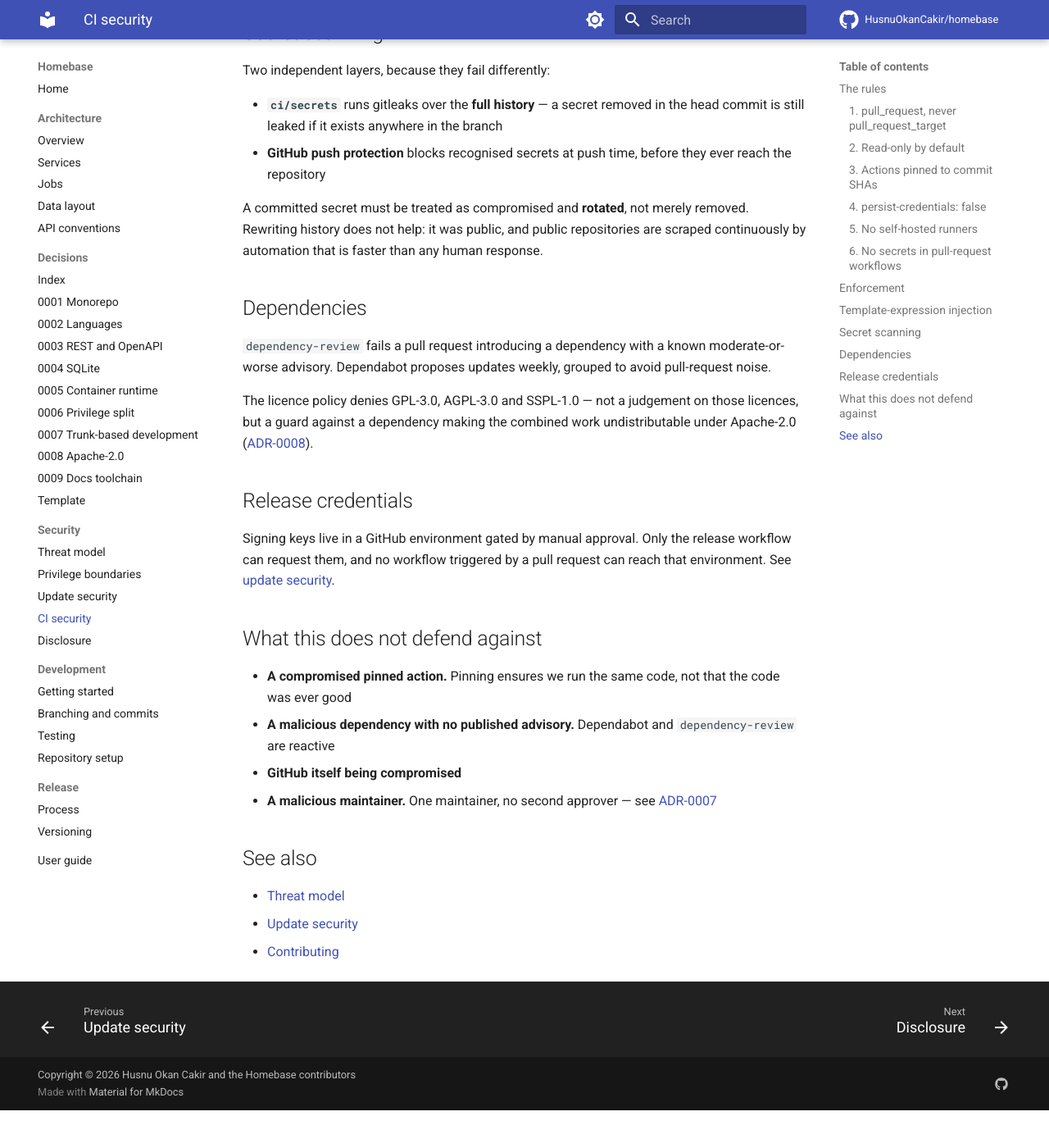
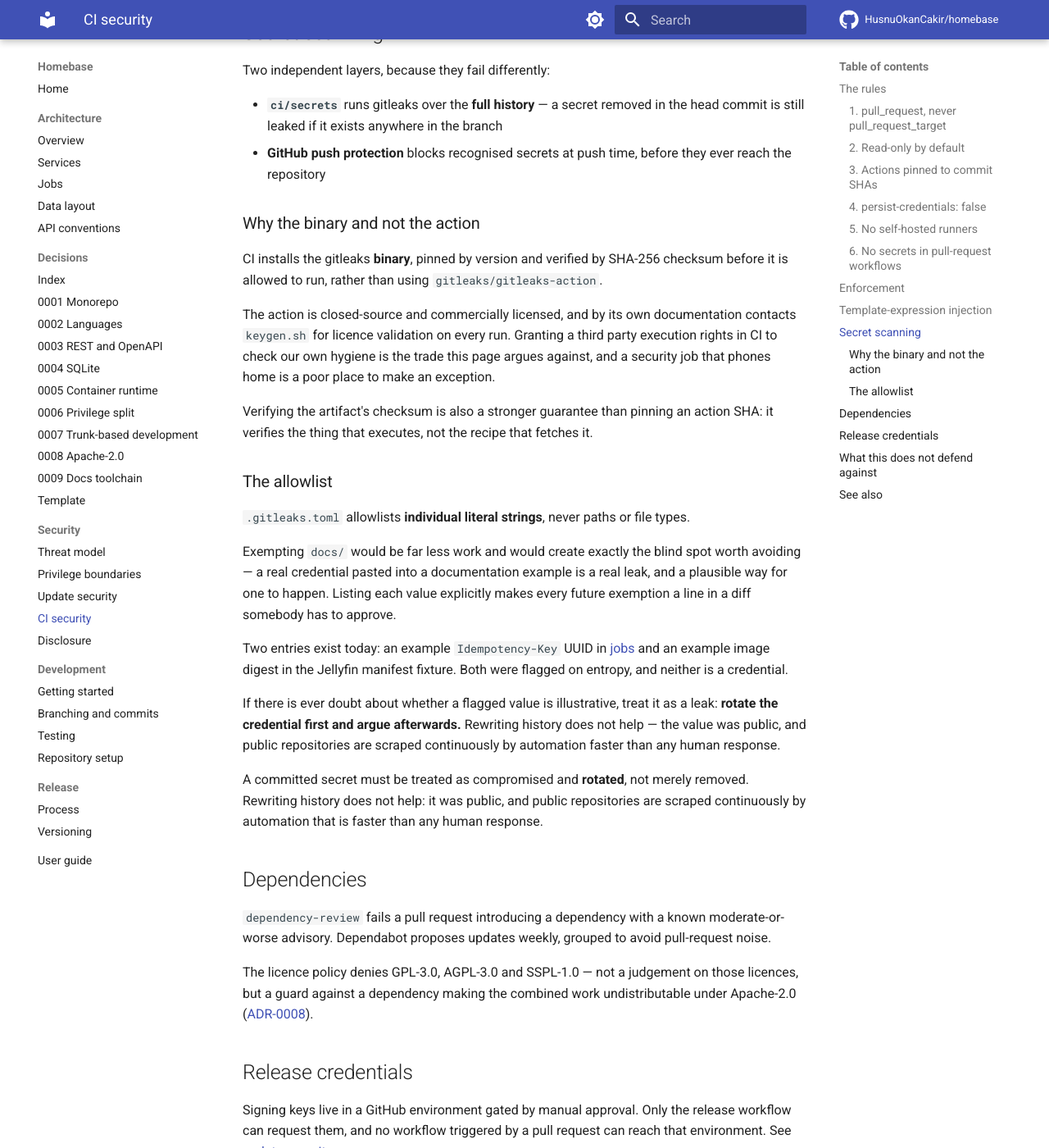
Before and after one commit to HusnuOkanCakir/homebase, an MkDocs documentation site: the page built from docs/security/ci-security.md, in a window 1280 px wide and 1400 px high, scrolled down 2339 px. Shown: the whole window at 82% size. Built offline with MkDocs 1.6.1 and Material for MkDocs 9.7.7, drawn with Linux system fonts in a browser that asks for light colours; comment, search, counter and statistics services are not loaded; before the commit the page ends 3693 px from its top, so only the background shows below that.

Commit message:
fix(ci): scan for secrets with the gitleaks binary and an allowlist
The secrets job failed on the first push. The cause was a false positive,
not a broken workflow: gitleaks flags the example Idempotency-Key UUID in
docs/architecture/jobs.md as a generic API key on entropy alone, and the
example image digest in the Jellyfin fixture the same way. Neither is a
credential.

Two changes, for two different reasons.

The allowlist in .gitleaks.toml names individual literal strings rather
than exempting paths or file types. Exempting docs/ would be far less
work and would create exactly the blind spot worth avoiding — a real
credential pasted into a documentation example is a real leak, and a
plausible way for one to happen. Listing each value explicitly makes
every future exemption a line in a diff somebody has to approve.

Verified that the allowlist is precise rather than merely quiet: a
generated GitHub PAT, Slack token and RSA private key are all still
detected, identically with and without the config. Only the two named
strings are suppressed.

Separately, CI now installs the gitleaks binary — pinned by version and
checksum-verified before it runs — instead of gitleaks/gitleaks-action.
The action is closed-source, commercially licensed, and by its own
documentation contacts keygen.sh for licence validation on every run.
Granting a third party execution rights in CI to check our own hygiene is
the trade docs/security/ci-security.md argues against, and a security job
that phones home is a poor place to make an exception. Checksum-verifying
the artifact is also stronger than pinning an action SHA: it verifies
what executes, not the recipe that fetches it.

This swap did not fix the failure and was not the cause of it — the false
positive would have failed either implementation.

Also removes the gomod and npm Dependabot ecosystems. They were added on
the assumption that Dependabot ignores an ecosystem whose manifest does
not exist; it does not, and both failed on every run. Two permanently red
jobs on a repository containing no Go or JavaScript is how people learn
to ignore red jobs. The blocks are kept as comments for Milestone 2.

Signed-off-by: Okan Cakir <h.okancakir@gmail.com>

```diff
--- a/docs/security/ci-security.md
+++ b/docs/security/ci-security.md
@@ -104,6 +104,37 @@ Two independent layers, because they fail differently:
 - **GitHub push protection** blocks recognised secrets at push time, before they ever reach
   the repository
 
+### Why the binary and not the action
+
+CI installs the gitleaks **binary**, pinned by version and verified by SHA-256 checksum
+before it is allowed to run, rather than using `gitleaks/gitleaks-action`.
+
+The action is closed-source and commercially licensed, and by its own documentation contacts
+`keygen.sh` for licence validation on every run. Granting a third party execution rights in
+CI to check our own hygiene is the trade this page argues against, and a security job that
+phones home is a poor place to make an exception.
+
+Verifying the artifact's checksum is also a stronger guarantee than pinning an action SHA:
+it verifies the thing that executes, not the recipe that fetches it.
+
+### The allowlist
+
+`.gitleaks.toml` allowlists **individual literal strings**, never paths or file types.
+
+Exempting `docs/` would be far less work and would create exactly the blind spot worth
+avoiding — a real credential pasted into a documentation example is a real leak, and a
+plausible way for one to happen. Listing each value explicitly makes every future exemption
+a line in a diff somebody has to approve.
+
+Two entries exist today: an example `Idempotency-Key` UUID in
+[jobs](../architecture/jobs.md#idempotency) and an example image digest in the Jellyfin
+manifest fixture. Both were flagged on entropy, and neither is a credential.
+
+If there is ever doubt about whether a flagged value is illustrative, treat it as a leak:
+**rotate the credential first and argue afterwards.** Rewriting history does not help — the
+value was public, and public repositories are scraped continuously by automation faster than
+any human response.
+
 A committed secret must be treated as compromised and **rotated**, not merely removed.
 Rewriting history does not help: it was public, and public repositories are scraped
 continuously by automation that is faster than any human response.
```
Also changed, not shown: .gitleaks.toml (added), 2 other files.
